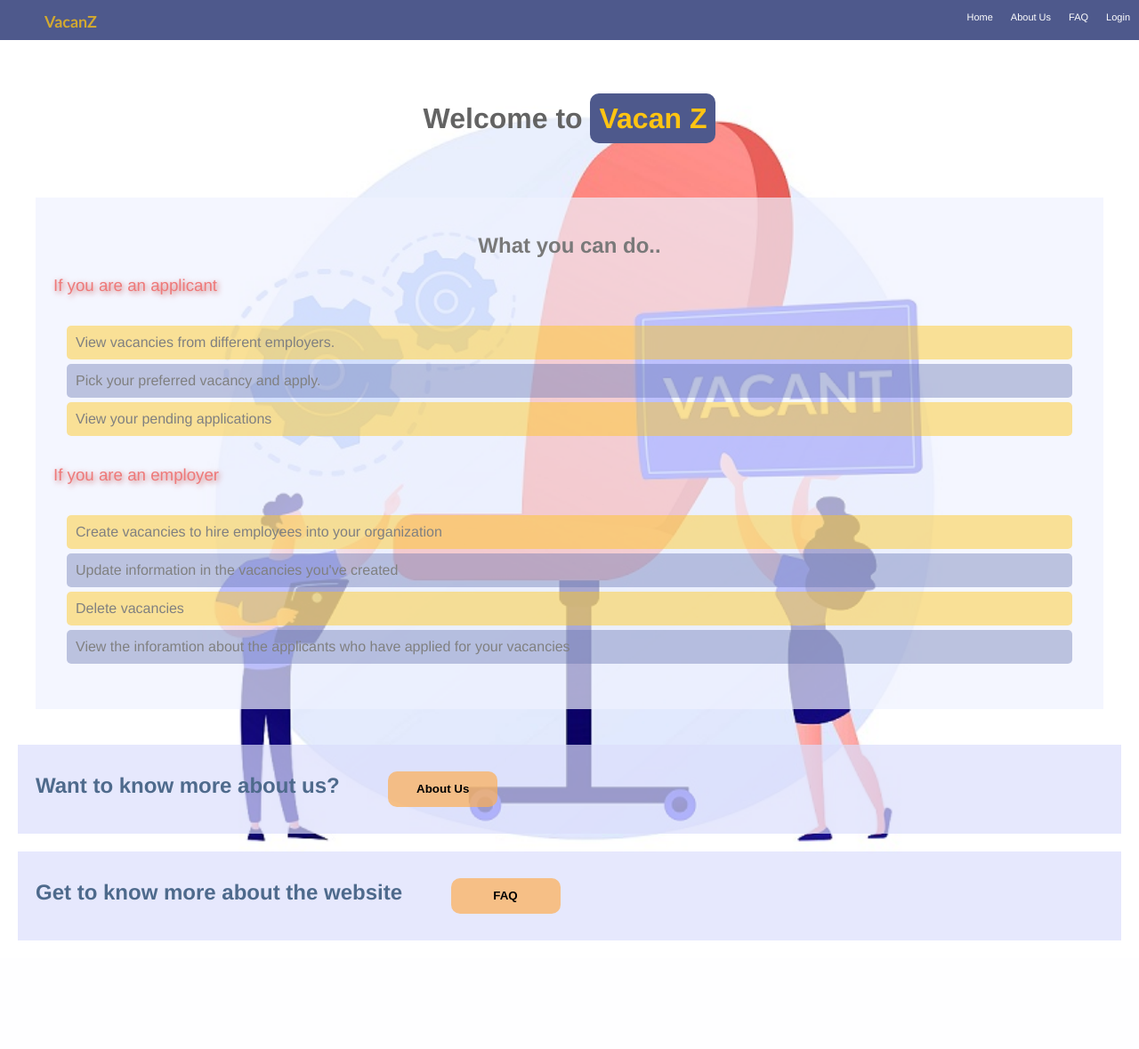
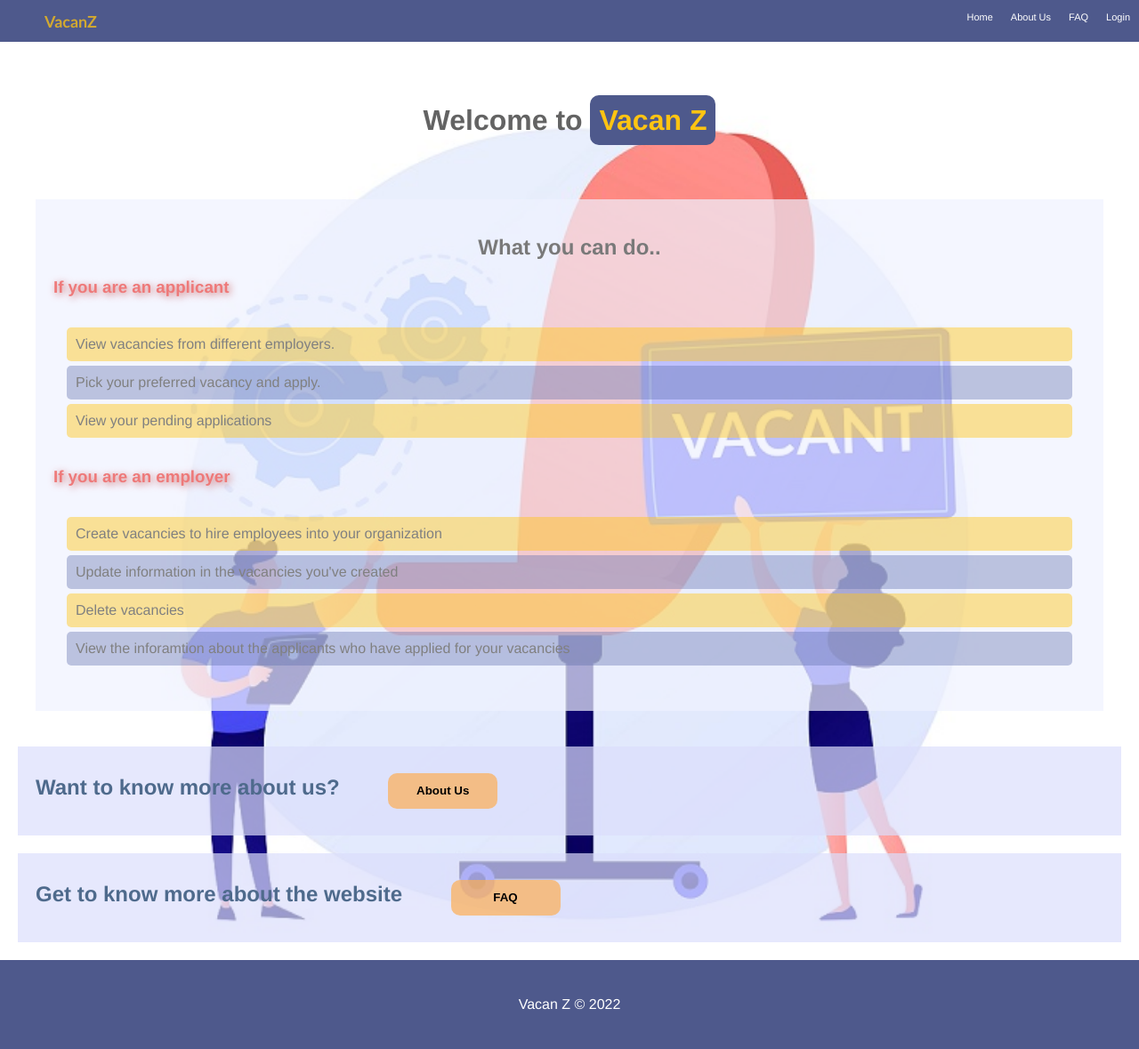
Before and after one commit to LFaza1/Job-Recruitment, a PHP site: page /home.php in a window 1280 px wide. Shown: the whole page at 89% size. Before the commit the page ends 1057 px from the top, so only its background shows below. Run offline with PHP 8.4, Linux system fonts and the light colour scheme.

Commit message:
Added footer and Updated styles on home page

```diff
--- a/aboutus.php
+++ b/aboutus.php
@@ -20,6 +20,7 @@
             </p>
         </div>
     </div>
+    <?php include('./footer.php')?>
 </body>
 
 </html>
--- a/applicant/signup.php
+++ b/applicant/signup.php
@@ -39,11 +39,11 @@ include("../php/applicant_signup.php");
           </div>
           <div class="input-box">
             <span class="details">Password</span>
-            <input type="text" name="password" placeholder="Enter your password" required>
+            <input type="password" name="password" placeholder="Enter your password" required>
           </div>
           <div class="input-box">
             <span class="details">Confirm Password</span>
-            <input type="text" name="confirm_pass" placeholder="Confirm your password" required>
+            <input type="password" name="confirm_pass" placeholder="Confirm your password" required>
           </div>
         </div>
         <div class="qualification-details">
--- a/css/about.css
+++ b/css/about.css
@@ -9,7 +9,6 @@ body {
     background: url('../images/signup.jpg');
     background-size: cover;
     font-family: sans-serif;
-    overflow: hidden;
 
 }
 
--- a/css/navbar.css
+++ b/css/navbar.css
@@ -1,5 +1,5 @@
 nav {
-    height: 45px;
+    height: 47px;
     width: 100%;
     margin-top: 0;
     margin-bottom: 30px;
--- a/employer/applicant.php
+++ b/employer/applicant.php
@@ -58,6 +58,7 @@ session_start();
             <?php } ?>
         </div>
     </div>
+    <?php include('./footer.php')?>
 </body>
 
 </html>
--- a/employer/db.php
+++ b/employer/db.php
@@ -18,7 +18,6 @@ if (isset($_GET['show'])) {
         case 'applicant':
             $sql = "SELECT * FROM vacancy where username = '$username';";
             $result = mysqli_query($conn, $sql) or die($conn->error);
-
             break;
 
         default:
--- a/employer/home.php
+++ b/employer/home.php
@@ -106,6 +106,7 @@ session_start();
 
         </div>
     </div>
+    <!-- <?php include('../footer.php')?> -->
 </body>
 
 </html>
--- a/employer/signup.php
+++ b/employer/signup.php
@@ -43,11 +43,11 @@ include('../php/employer_signup.php');
           </div>
           <div class="input-box">
             <span class="details">Password</span>
-            <input type="text" name="password" placeholder="Enter your password" required>
+            <input type="password" name="password" placeholder="Enter your password" required>
           </div>
           <div class="input-box">
             <span class="details">Confirm Password</span>
-            <input type="text" name="confirm_pass" placeholder="Confirm your password" required>
+            <input type="password" name="confirm_pass" placeholder="Confirm your password" required>
           </div>
         </div>
 
--- a/faq.php
+++ b/faq.php
@@ -50,6 +50,7 @@
             </div>
         </div>
     </div>
+    <?php include('./footer.php')?>
 </body>
 
 </html>
--- /dev/null
+++ b/footer.php
@@ -0,0 +1,3 @@
+<footer style="display: flex; align-items: center; justify-content: center; height: 100px; color: white; background-color: #4E598C;">
+    <div>Vacan Z &copy; 2022</div>
+</footer>
--- a/home.php
+++ b/home.php
@@ -34,6 +34,9 @@
             text-align: center;
             margin: 70px;
         }
+        .welcome h1{
+            margin: 0;
+        }
 
         .description {
             margin: 40px;
@@ -48,8 +51,8 @@
 
         .description h3 {
             color: rgb(238, 121, 121);
-            text-shadow: 2px 2px 6px #CE6E6E;
-            font-weight: lighter;
+            text-shadow: 2px 2px 9px #CE6E6E;
+
         }
 
         .description ul {
@@ -63,11 +66,6 @@
             color: grey;
             margin: 5px;
         }
-
-        body .description li:hover{
-            background-color: rgba(255, 255, 255, 0.428);
-        }
-
         .description li:nth-child(even) {
             background-color: #5e6cab61;
         }
@@ -133,6 +131,7 @@
         <h2>Get to know more about the website</h2>
         <a href="./faq.php"><button>FAQ</button></a>
     </div>
+    <?php include('./footer.php')?>
 </body>
 
 </html>
--- a/index.php
+++ b/index.php
@@ -35,7 +35,6 @@ include("./php/navigator.php");
 				</p>
 			</form>
 		</fieldset>
-
 	</div>
 </body>
 
--- a/php/employer_signup.php
+++ b/php/employer_signup.php
@@ -30,6 +30,5 @@ if (count($_POST) > 0) {
         $_SESSION['name'] = $aName;
         $_SESSION['view'] = "Employer";
         header("Location: ../index.php");
-        echo $uname;
     }
 }
```
Also changed, not shown: employer/vacancies.php (+1 -125 lines), employer/create_vacancy.php (indentation only).
